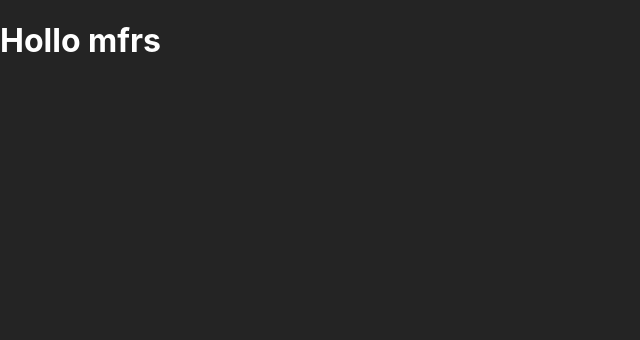
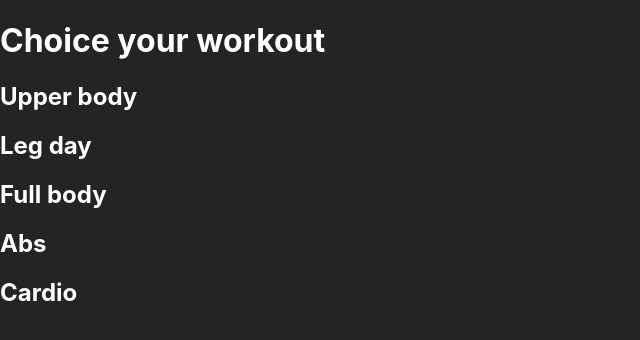
Before and after one commit to Alik64/workoutApp, a React (Create React App) app: page / in a window 1280 px wide. Shown: the top 340 px of the page, without its empty margins (0-640 px from the left). Built offline with nearby package versions, Linux system fonts and the light colour scheme.

Commit message:
Create Routes, ROute in App.js + page Home

```diff
--- a/package.json
+++ b/package.json
@@ -8,6 +8,7 @@
     "@testing-library/user-event": "^13.5.0",
     "react": "^17.0.2",
     "react-dom": "^17.0.2",
+    "react-router-dom": "^6.2.1",
     "react-scripts": "5.0.0",
     "web-vitals": "^2.1.2"
   },
--- a/src/App.js
+++ b/src/App.js
@@ -1,11 +1,18 @@
-
+import { Routes, Route } from 'react-router-dom'
 import './App.css';
+import Home from './Pages/Home';
 
 function App() {
   return (
     <div className="App">
-      <h1>Hollo mfrs</h1>
+
+      <Routes>
+        <Route path="/" element={<Home />} />
+      </Routes>
     </div>
+
+
+
   );
 }
 
--- /dev/null
+++ b/src/Pages/Home.js
@@ -0,0 +1,25 @@
+import React from 'react'
+
+export default function Home() {
+    return (
+        <div>
+            <h1>Choice your workout</h1>
+
+            <div>
+                <h2>Upper body</h2>
+            </div>
+            <div>
+                <h2>Leg day</h2>
+            </div>
+            <div>
+                <h2>Full body</h2>
+            </div>
+            <div>
+                <h2>Abs</h2>
+            </div>
+            <div>
+                <h2>Cardio</h2>
+            </div>
+        </div>
+    )
+}
```
Also changed, not shown: 2 other files (tests, documents, lock files or other folders).
